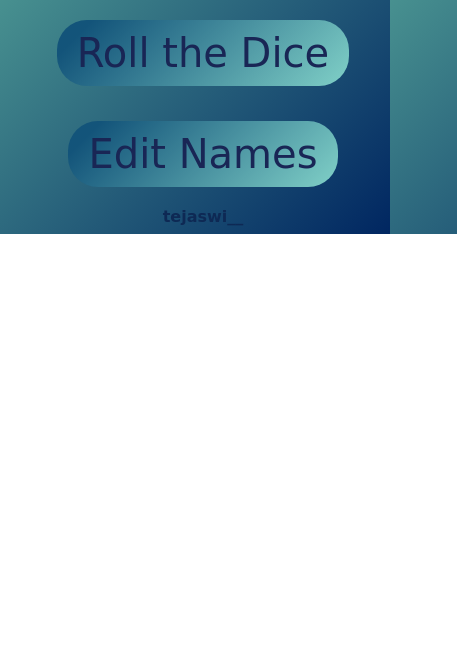
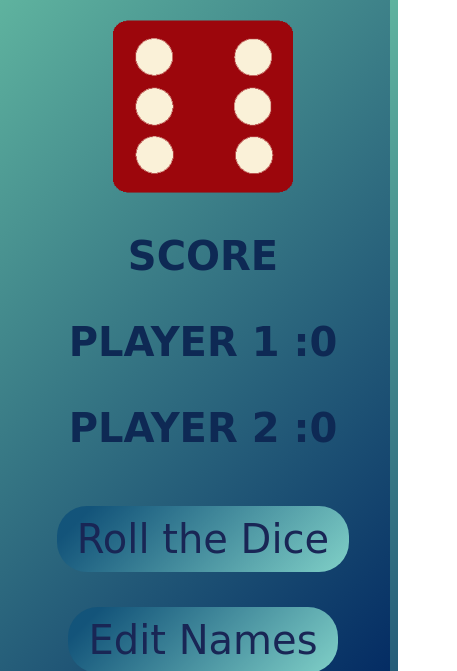
Before and after one commit to Tejaswi1366/dice-game, a plain HTML site: page index.html in a window 390 px wide. Shown: the part 789-1460 px from the top of the page, 457 px wide, since content can reach past the window. Before the commit the page ends 1023 px from the top, so only its background shows below. Drawn offline with Linux system fonts and the light colour scheme; a web font is replaced by a local one.

Commit message:
Update style.css

```diff
--- a/style.css
+++ b/style.css
@@ -6,6 +6,15 @@
     margin:auto;
     text-align: center;
     font-family: 'Gluten', cursive;
+}
+@media only screen and (max-width: 600px) {
+ .mid{
+    display: flex;
+    flex-direction:column;
+    justify-content: center;
+    align-items: center;
+    text-align: center;
+}
 }
 .mid{
     display: flex;
```
